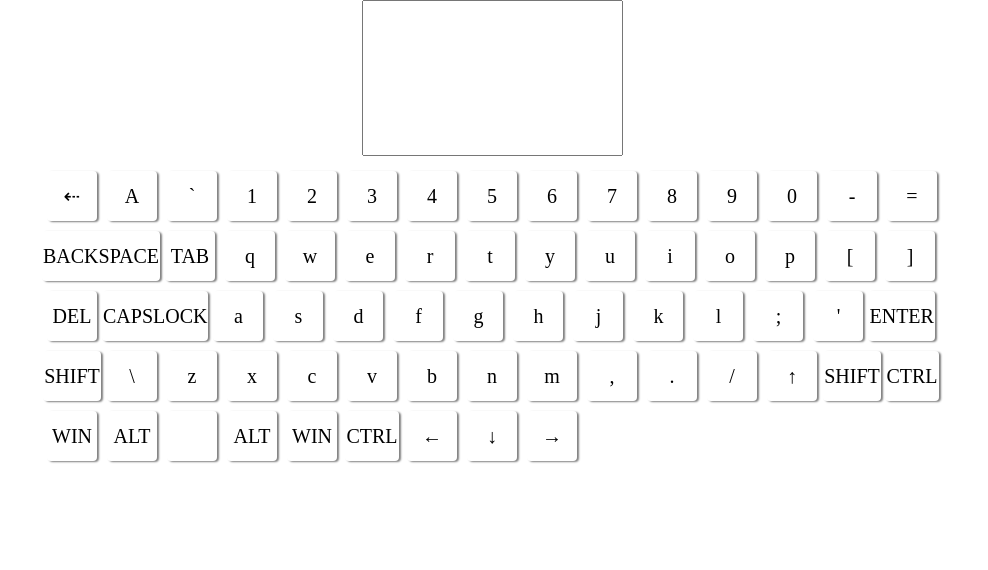
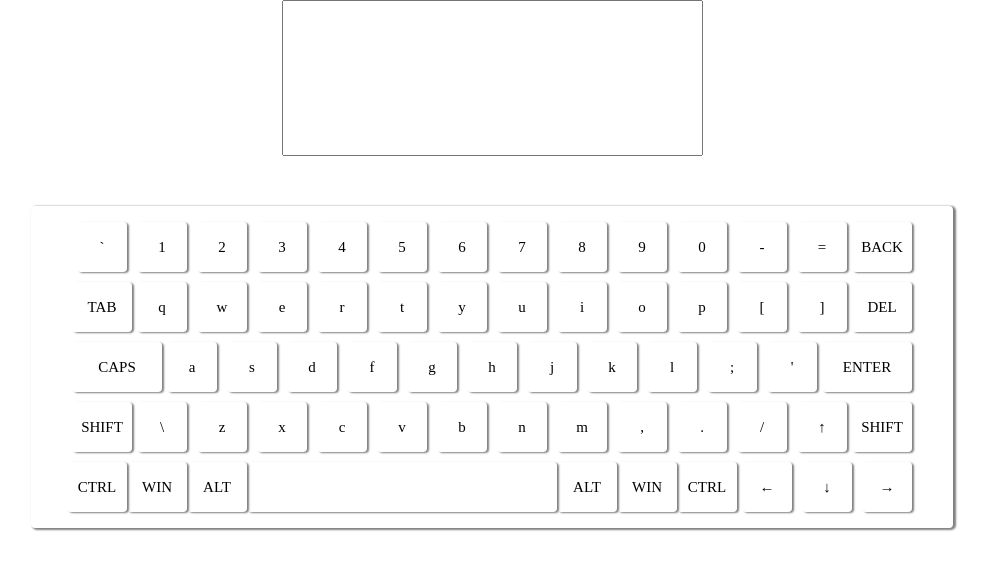
Before and after one commit to Sergejs-Rudko/virtual-keyboard, a website with bundled scripts: page src/index.html in a window 1280 px wide. Shown: the whole page, without its empty margins (148-1136 px from the left). Built offline with nearby package versions, Linux system fonts and the light colour scheme.

Commit message:
refactor: dummy keyboard rows added for styling

```diff
--- a/src/index.html
+++ b/src/index.html
@@ -9,17 +9,11 @@
   <title>Virtual Keyboard</title>
 </head>
 <body>
-<textarea class="screen" cols="30" rows="10"></textarea>
+<textarea class="screen" cols="50" rows="10"></textarea>
 <div class="keyboard-wrapper">
   <div class="keyboard">
     <div class="keyboard__keys">
-      <div class="key">
-        <div class="key__content">&#8672</div>
-      </div>
-
-      <div class="key">
-        <div class="key__content key__content--shifted">a</div>
-      </div>
+      <div class="keyboard__row"></div>
     </div>
   </div>
 </div>
--- a/src/index.js
+++ b/src/index.js
@@ -8,7 +8,7 @@ const keyBoardKeys = document.querySelector('.keyboard__keys');
 let virtualKeyboard = {
   shiftDown: false,
   primaryLanguage: true,
-  keySetup: [
+  keySetup: [[
     {
       value: '`',
       shiftValue: '~',
@@ -114,14 +114,14 @@ let virtualKeyboard = {
       isPressed: false,
     },
     {
-      value: 'BACKSPACE',
-      shiftValue: 'BACKSPACE',
-      secondaryValue: 'BACKSPACE',
-      secondaryShiftValue: 'BACKSPACE',
+      value: 'BACK',
+      shiftValue: 'BACK',
+      secondaryValue: 'BACK',
+      secondaryShiftValue: 'BACK',
       code: 'Backspace',
       isPressed: false,
-    },
-    {
+    }],
+  [{
     value: 'TAB',
     shiftValue: 'TAB',
     secondaryValue: 'TAB',
@@ -232,12 +232,12 @@ let virtualKeyboard = {
     secondaryShiftValue: 'DEL',
     code: 'Delete',
     isPressed: false,
-    },
-    {
-      value: 'CAPSLOCK',
-      shiftValue: 'CAPSLOCK',
-      secondaryValue: 'CAPSLOCK',
-      secondaryShiftValue: 'CAPSLOCK',
+  }],
+  [{
+    value: 'CAPS',
+    shiftValue: 'CAPS',
+    secondaryValue: 'CAPS',
+    secondaryShiftValue: 'CAPS',
     code: 'CapsLock',
     isPressed: false,
   },
@@ -336,8 +336,8 @@ let virtualKeyboard = {
     secondaryShiftValue: 'ENTER',
     code: 'Enter',
     isPressed: false,
-    },
-    {
+  }],
+  [{
     value: 'SHIFT',
     shiftValue: 'SHIFT',
     secondaryValue: 'SHIFT',
@@ -448,8 +448,8 @@ let virtualKeyboard = {
     secondaryShiftValue: 'SHIFT',
     code: 'ShiftRight',
     isPressed: false,
-    },
-    {
+  }],
+  [{
     value: 'CTRL',
     shiftValue: 'CTRL',
     secondaryValue: 'CTRL',
@@ -528,15 +528,19 @@ let virtualKeyboard = {
     secondaryShiftValue: '→',
     code: 'ArrowRight',
     isPressed: false,
-    },
+  }],
   ],
   renderKeyboard() {
     this.keySetup.forEach((el) => {
+      const keyboardRow = document.createElement('div');
+      keyboardRow.classList.add('keyboard__row');
+      el.forEach((iEl) => {
         let key;
         if (this.primaryLanguage) {
-        key = new Key(this.shiftDown, el.value, el.shiftValue, el.isPressed).createKey();
+          key = new Key(this.shiftDown, iEl.value, iEl.shiftValue, iEl.isPressed)
+            .createKey();
         } else {
-        key = new Key(this.shiftDown, el.secondaryValue, el.secondaryShiftValue, el.isPressed)
+          key = new Key(this.shiftDown, iEl.secondaryValue, iEl.secondaryShiftValue, iEl.isPressed)
             .createKey();
         }
         key.addEventListener('click', (e) => {
@@ -545,7 +549,9 @@ let virtualKeyboard = {
             textArea.value += text;
           }
         });
-      keyBoardKeys.append(key);
+        keyboardRow.append(key);
+      });
+      keyBoardKeys.append(keyboardRow);
       keyboard.append(keyBoardKeys);
     });
   },
--- a/src/key.js
+++ b/src/key.js
@@ -27,6 +27,15 @@ export class Key {
     if (this.isPressed) {
       key.classList.add('key--active');
     }
+    if (this.value.length !== 1) {
+      key.classList.add('key--l');
+    }
+    if (this.value === ' ') {
+      key.classList.add('key--xxl');
+    }
+    if (this.value === 'ENTER' || this.value === 'CAPS') {
+      key.classList.add('key--enter');
+    }
     return key;
   }
 }
--- a/src/styles.scss
+++ b/src/styles.scss
@@ -9,6 +9,7 @@ html, body, div, span, applet, object, iframe, h1, h2, h3, h4, h5, h6, p, blockq
 
 html {
   font-size: 10px;
+
 }
 
 * {
@@ -26,7 +27,7 @@ body {
   display: flex;
   flex-direction: column;
   align-items: center;
-  //height: 100vh;
+  height: 100vh;
 }
 
 .screen {
@@ -35,12 +36,20 @@ body {
 
 .keyboard {
   padding: 1rem;
+  border: 0.1rem solid transparent;
+  border-radius: 0.4rem;
+  box-shadow:  0.2rem 0.1rem 0.2rem 0.1rem #808080;
+  margin-top: 5rem;
 }
 
-.keyboard__keys{
+.keyboard__keys {
   width: 900px;
   display: flex;
-  flex-wrap: wrap;
+  flex-direction: column;
+}
+.keyboard__row{
+  display: flex;
+  justify-content: center;
 }
 
 .key {
@@ -50,14 +59,14 @@ body {
 
   .key__content {
     @extend %center;
-    font-size: 2rem;
+    font-size: 1.5rem;
     min-width: 5rem;
     height: 5rem;
     border: 0.1rem solid transparent;
     border-radius: 0.4rem;
     box-shadow: 0.2rem 0.1rem 0.2rem #808080;
 
-    &--shifted{
+    &--shifted {
       text-transform: capitalize;
     }
   }
@@ -68,4 +77,21 @@ body {
       box-shadow: 0 0 0 #fff;
     }
   }
+
+  &--l {
+    .key__content{
+      width: 60px;
+    }
+  }
+  &--xxl {
+    .key__content{
+      width: 310px;
+    }
+  }
+  &--enter{
+    .key__content{
+      width: 90px;
+    }
+  }
+
 }
```
Also changed, not shown: src/styles.css, 1 other file. Lines whose indentation alone changed are shown as unchanged.
